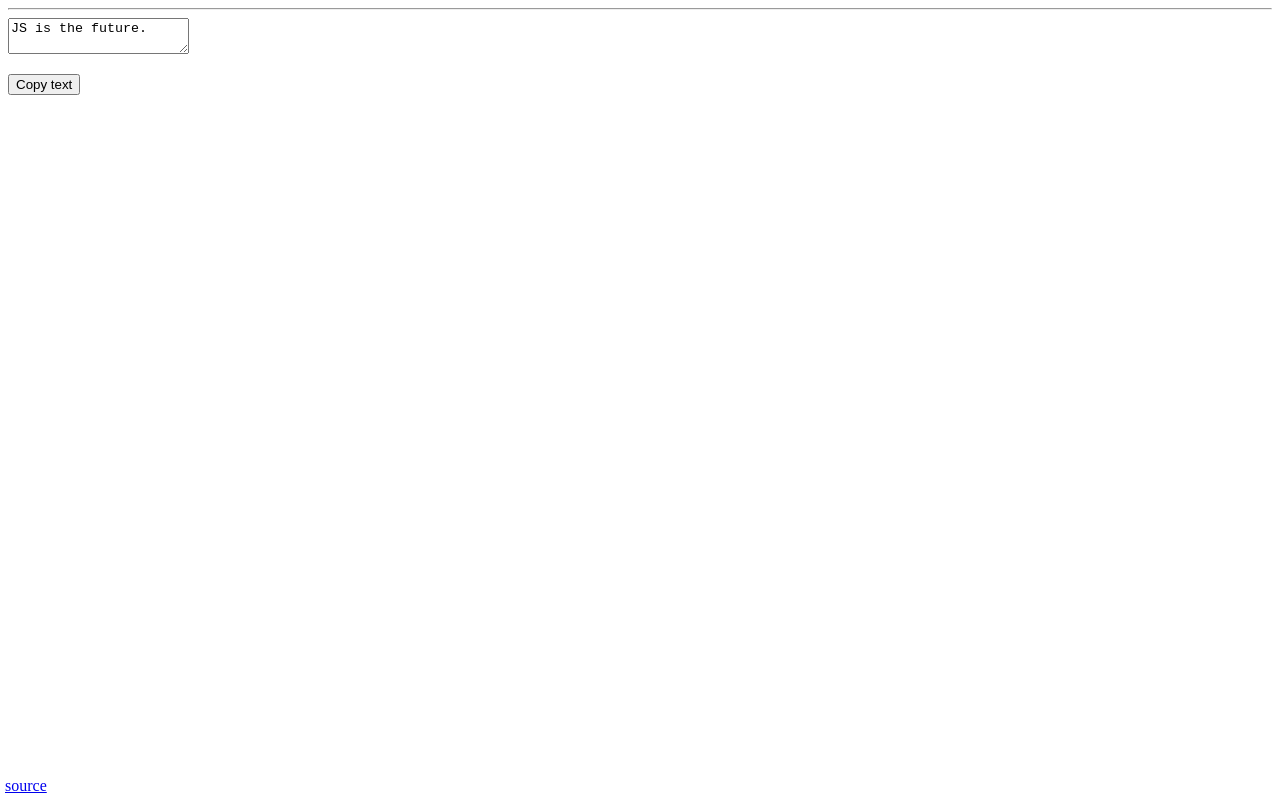
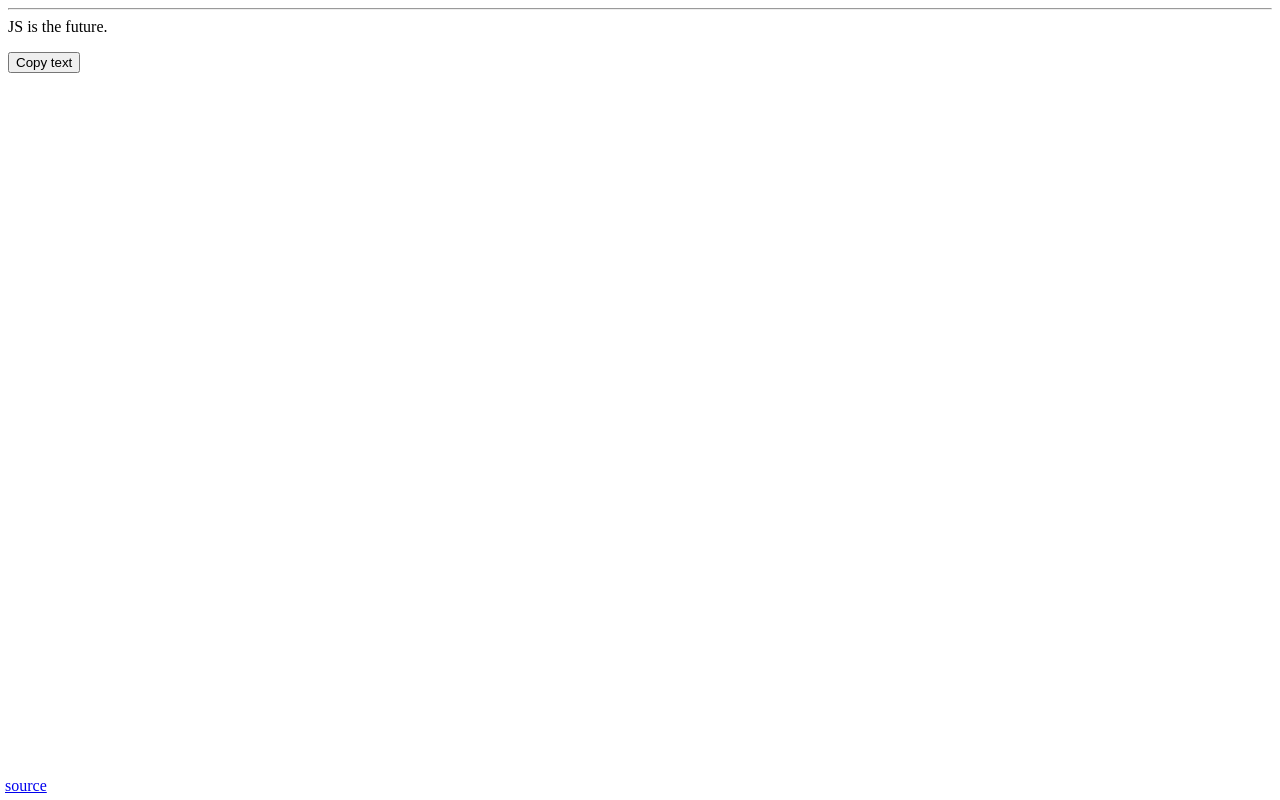
Before and after one commit to ryanpcmcquen/cheval, a plain HTML site: page index.html in a window 1280 px wide. Drawn offline with Linux system fonts and the light colour scheme.

Commit message:
Switch back to `div`.

```diff
--- a/index.html
+++ b/index.html
@@ -9,7 +9,7 @@
 
 <body>
   <hr>
-  <textarea class="text-to-copy">JS is the future.</textarea>
+  <div class="text-to-copy">JS is the future.</div>
   <p>
     <button class="js-copy-btn">Copy text</button>
   </p>
```
